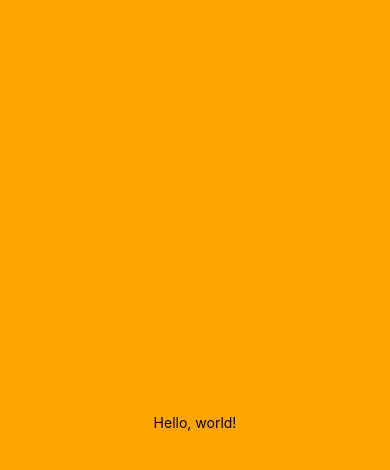
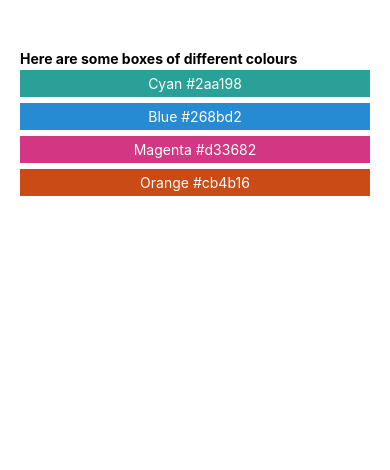
Before and after one commit to beth-gooding/frontend-masters-expo, a React Native app: screen / in a window 390 px wide. Shown: the top 470 px of the page. Built offline with nearby package versions, Linux system fonts and the light colour scheme.

Commit message:
Adds my attempt at styling exercises

```diff
--- a/App.js
+++ b/App.js
@@ -4,24 +4,63 @@ import { View, Text, SafeAreaView, StyleSheet } from 'react-native';
 const App = () => {
   return (
     <SafeAreaView style={styles.safeArea}>
-      <View style={[styles.container, styles.orange]}>
-        <Text>Hello, world!</Text>
+      <View style={[styles.container]}>
+        <View style={styles.titleContainer}>
+          <Text style={styles.title}>
+            Here are some boxes of different colours
+          </Text>
+        </View>
+        <View style={[styles.cyan, styles.colourContainer]}>
+          <Text style={styles.white}>Cyan #2aa198</Text>
+        </View>
+        <View style={[styles.blue, styles.colourContainer]}>
+          <Text style={styles.white}>Blue #268bd2</Text>
+        </View>
+        <View style={[styles.magenta, styles.colourContainer]}>
+          <Text style={styles.white}>Magenta #d33682</Text>
+        </View>
+        <View style={[styles.orange, styles.colourContainer]}>
+          <Text style={styles.white}>Orange #cb4b16</Text>
+        </View>
       </View>
     </SafeAreaView>
   );
 };
 
 const styles = StyleSheet.create({
+  white: {
+    color: 'white',
+  },
+  title: {
+    fontWeight: 'bold',
+  },
+  titleContainer: {
+    alignItems: 'flex-start',
+  },
+  cyan: {
+    backgroundColor: '#2aa198',
+  },
+  blue: {
+    backgroundColor: '#268bd2',
+  },
+  magenta: {
+    backgroundColor: '#d33682',
+  },
   orange: {
-    backgroundColor: 'orange',
+    backgroundColor: '#cb4b16',
+  },
+  colourContainer: {
+    alignItems: 'center',
+    paddingVertical: 5,
+    marginVertical: 3,
   },
   container: {
-    alignItems: 'center',
-    justifyContent: 'center',
+    marginHorizontal: 20,
     flex: 1,
   },
   safeArea: {
     flex: 1,
+    marginTop: 50,
   },
 });
 
```
